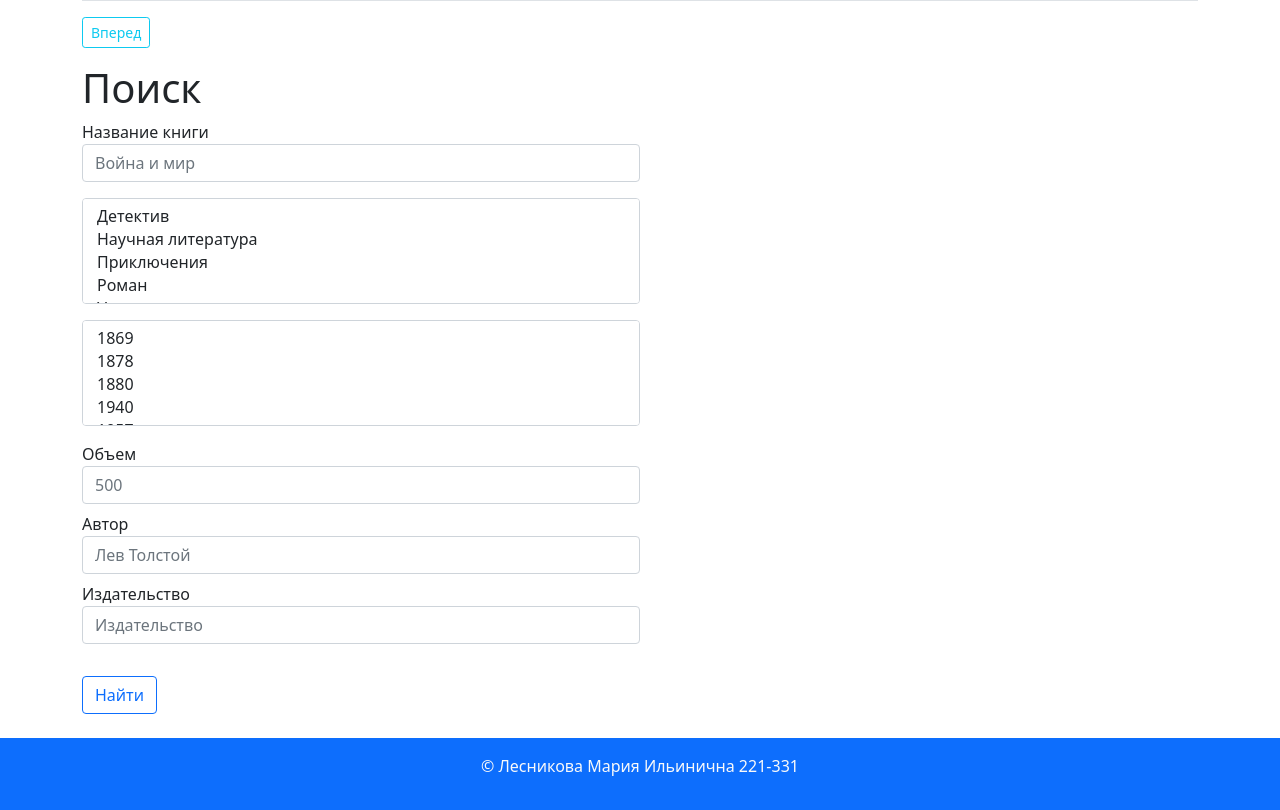
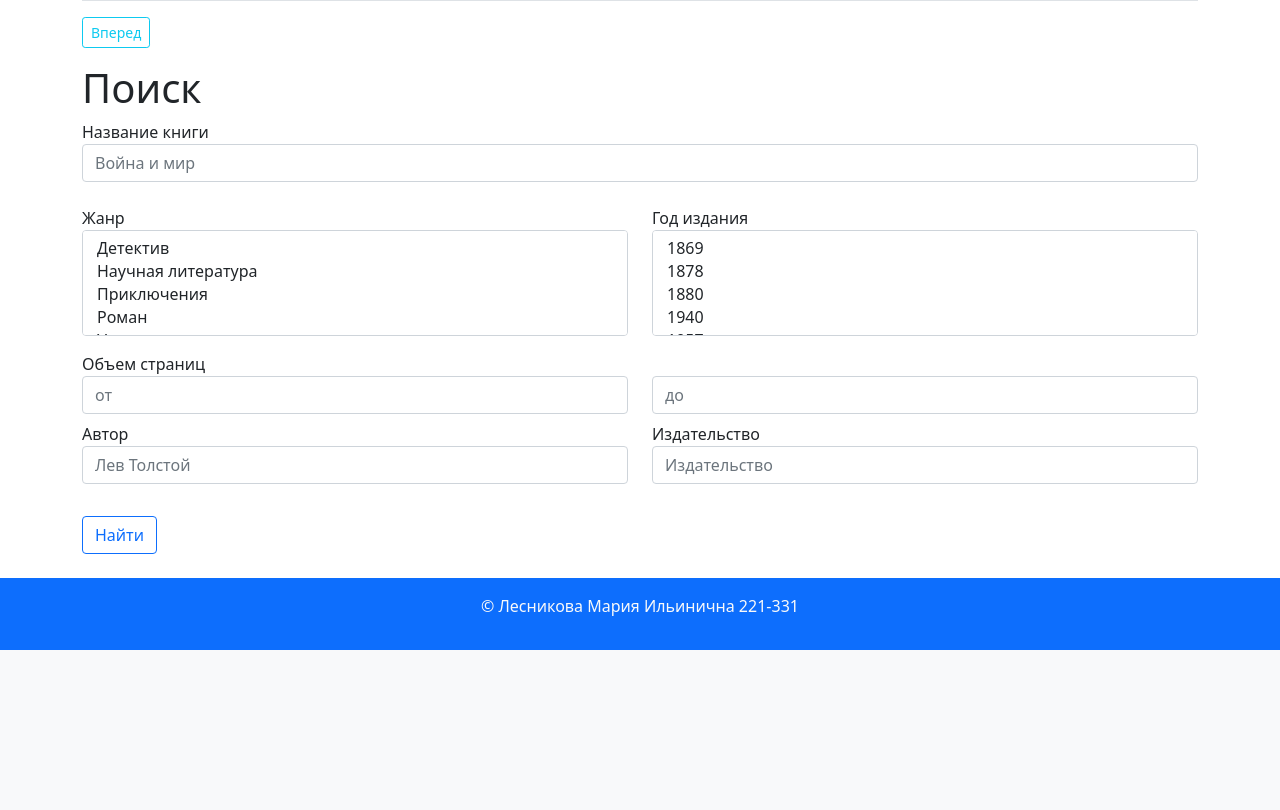
Before and after one commit to cap1bar4/WebDev_Exam_2024_2, a Flask app: page / in a window 1280 px wide. Shown: the part 578-1388 px from the top of the page. After the commit the page ends 1228 px from the top, so only its background shows below. Run offline with Flask 3, Linux system fonts and the light colour scheme; data comes from the database, SQL or seed files in the repository; parts of the project's set-up code (start-up, migrations or seed data) failed here and were passed over.

Commit message:
Итоговый вариант
Основное задание + ИЗ

```diff
--- a/app/app.py
+++ b/app/app.py
@@ -6,6 +6,7 @@ from sqlalchemy.sql import func
 from flask_migrate import Migrate
 from auth import bp as auth_bp, init_login_manager
 from tools import ImageSaver
+from sqlalchemy import and_
 import os
 
 app = Flask(__name__)
@@ -58,9 +59,15 @@ def index():
         if author:
             books_query = books_query.filter(Book.author.ilike(f"%{author}%"))
 
-        pages = request.form.get('pages')
-        if pages:
-            books_query = books_query.filter(Book.pages == pages)
+        pages_one = request.form.get('pages_one')
+        pages_two = request.form.get('pages_two')
+        print(pages_one, pages_two, "Errrrrrrrr")
+        if pages_one and pages_two:
+            books_query = books_query.filter(and_(Book.pages >= pages_one, Book.pages <= pages_two))
+        elif pages_one:
+            books_query = books_query.filter(Book.pages >= pages_one)
+        elif pages_two:
+            books_query = books_query.filter(Book.pages <= pages_two)
 
         genrelist = request.form.getlist('genres')
         if genrelist:
--- a/app/books_func.py
+++ b/app/books_func.py
@@ -93,7 +93,6 @@ def view_book(book_id):
         return redirect(url_for('index'))
 
     comments = db.session.query(Comment).filter_by(book_id=book_id).all()
-
 
     return render_template('books/viewing.html', book=book, comments=comments, cover=cover,  user_review=user_review)
 
--- a/app/templates/index.html
+++ b/app/templates/index.html
@@ -43,44 +43,58 @@
     </table>
 
     <div class="pagination">
+        {% set args = request.args.to_dict() %}
         {% if pagination_book.has_prev %}
-        <a class="btn btn-outline-info btn-sm mb-3 me-2" href="{{ url_for('index', page=pagination_book.prev_num) }}">Назад</a>
-        {% endif%}
+            {% set prev_args = args.copy() %}
+            {% set _ = prev_args.update({'page': pagination_book.prev_num}) %}
+            <a class="btn btn-outline-info btn-sm mb-3 me-2" href="{{ url_for('index', **prev_args) }}">Назад</a>
+        {% endif %}
         {% if pagination_book.has_next %}
-        <a class="btn btn-outline-info btn-sm mb-3 me-2" href="{{ url_for('index', page=pagination_book.next_num) }}">Вперед</a>
-        {% endif%}
+            {% set next_args = args.copy() %}
+            {% set _ = next_args.update({'page': pagination_book.next_num}) %}
+            <a class="btn btn-outline-info btn-sm mb-3 me-2" href="{{ url_for('index', **next_args) }}">Вперед</a>
+        {% endif %}
     </div>
-
 {% if current_user.is_authenticated %}
         {% if current_user.can('create',user)%}
             <a class="btn btn-outline-primary btn-sm mb-3" href="{{ url_for('book.create_book') }}">Добавить книгу</a>
         {% endif%}
     {% endif%}
-
 <h1>Поиск</h1>
     <form method="POST">
-        <div class="form-group col-md-6">
+        <div class="row">
+            <div class="form-group col-12">
                 <label class="sr-only" for="inlineFormInputTitle">Название книги</label>
                 <input type="text" class="form-control mb-2" name="name" id="inlineFormInputTitle" placeholder="Война и мир" value="{{ request.form.name }}">
             </div>
-        <div class="form-group col-md-6 my-3">
+            <div class="form-group col my-3">
+                <label class="sr-only" for="inlineFormInputTitle">Жанр</label>
                 <select name="genres" id="genres" multiple class="form-control">
                     {% for genre in genres_arr %}
                     <option value="{{ genre }}" {% if genre in request.form.getlist('genres') %}selected{% endif %}>{{ genre }}</option>
                     {% endfor %}
                 </select>
             </div>
-        <div class="form-group col-md-6 my-3">
+            <div class="form-group col my-3">
+                <label class="sr-only" for="inlineFormInputTitle">Год издания</label>
                 <select name="year" id="years" multiple class="form-control">
                     {% for year in year_arr %}
                     <option value="{{ year }}" {% if year in request.form.getlist('year') %}selected{% endif %}>{{ year }}</option>
                     {% endfor %}
                 </select>
             </div>
+        </div>
+        <div class="row">
             <div class="form-group col-md-6">
-            <label class="sr-only" for="inlineFormInputPages">Объем</label>
-            <input type="text" class="form-control mb-2" name="pages" id="inlineFormInputPages" placeholder="500" value="{{ request.form.pages }}">
+                <label class="sr-only" for="inlineFormInputPages1">Объем страниц</label>
+                <input type="number" class="form-control col mb-2" name="pages_one" id="inlineFormInputPages1" placeholder="от" value="{{ request.form.pages_one }}">
             </div>
+            <div class="form-group col-md-6">
+                <label class="sr-only" for="inlineFormInputPages2"></label>
+                <input type="number" class="form-control col mb-2" name="pages_two" id="inlineFormInputPages2" placeholder="до" value="{{ request.form.pages_two }}">
+            </div>
+        </div>
+        <div class="row">
             <div class="form-group col-md-6">
                 <label class="sr-only" for="inlineFormInputAuthor">Автор</label>
                 <input type="text" class="form-control mb-2" name="author" id="inlineFormInputAuthor" placeholder="Лев Толстой" value="{{ request.form.author }}">
@@ -89,6 +103,8 @@
                 <label class="sr-only" for="inlineFormInputPublisher">Издательство</label>
                 <input type="text" class="form-control mb-2" name="publisher" id="inlineFormInputPublisher" placeholder="Издательство" value="{{ request.form.publisher }}">
             </div>
+        </div>
+
         <button type="submit" class="btn btn-outline-primary my-4">Найти</button>
     </form>
 </div>
@@ -113,7 +129,6 @@
         </div>
     </div>
 </div>
-
 <script src="{{ url_for('static', filename='deleteBook.js') }}"></script>
 
 {% endblock %}
```
Lines whose indentation alone changed are shown as unchanged.
